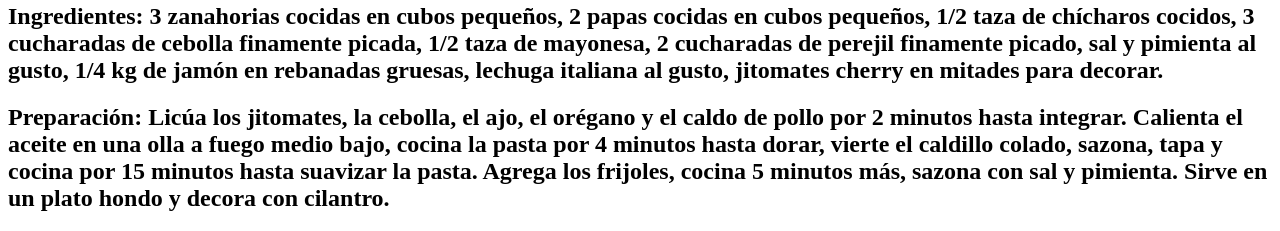
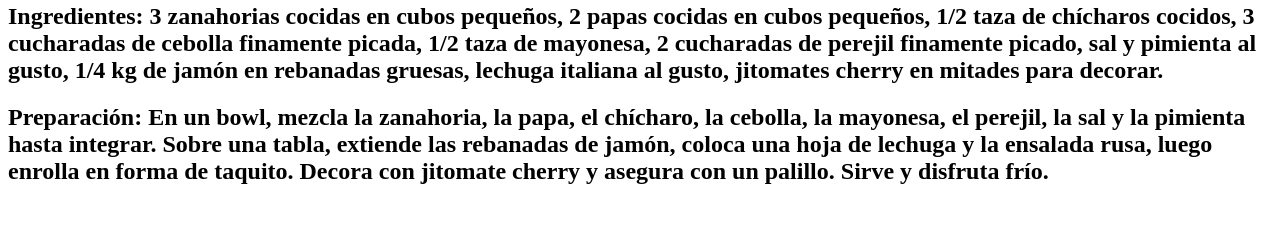
Before and after one commit to jdverbel01/parcial1_recetas, a plain HTML site: page index_1.html in a window 1280 px wide. Shown: the part 2245-2476 px from the top of the page. After the commit the page ends 2449 px from the top, so only its background shows below. Drawn offline with Linux system fonts and the light colour scheme.

Commit message:
receta 4, parte III

```diff
--- a/index_1.html
+++ b/index_1.html
@@ -24,6 +24,6 @@
     <h2>Nombre de la receta: Rollitos de Jamón con Ensalada Rusa</h2>
     <h3><img src="https://cdn7.kiwilimon.com/recetaimagen/32733/960x720/38046.jpg.webp" alt="" srcset="">
     <h2>Ingredientes: 3 zanahorias cocidas en cubos pequeños, 2 papas cocidas en cubos pequeños, 1/2 taza de chícharos cocidos, 3 cucharadas de cebolla finamente picada, 1/2 taza de mayonesa, 2 cucharadas de perejil finamente picado, sal y pimienta al gusto, 1/4 kg de jamón en rebanadas gruesas, lechuga italiana al gusto, jitomates cherry en mitades para decorar.</h2>
-    <h2>Preparación: Licúa los jitomates, la cebolla, el ajo, el orégano y el caldo de pollo por 2 minutos hasta integrar. Calienta el aceite en una olla a fuego medio bajo, cocina la pasta por 4 minutos hasta dorar, vierte el caldillo colado, sazona, tapa y cocina por 15 minutos hasta suavizar la pasta. Agrega los frijoles, cocina 5 minutos más, sazona con sal y pimienta. Sirve en un plato hondo y decora con cilantro.</h2>
+    <h2>Preparación: En un bowl, mezcla la zanahoria, la papa, el chícharo, la cebolla, la mayonesa, el perejil, la sal y la pimienta hasta integrar. Sobre una tabla, extiende las rebanadas de jamón, coloca una hoja de lechuga y la ensalada rusa, luego enrolla en forma de taquito. Decora con jitomate cherry y asegura con un palillo. Sirve y disfruta frío.</h2>
 </body>
 </html>
```
